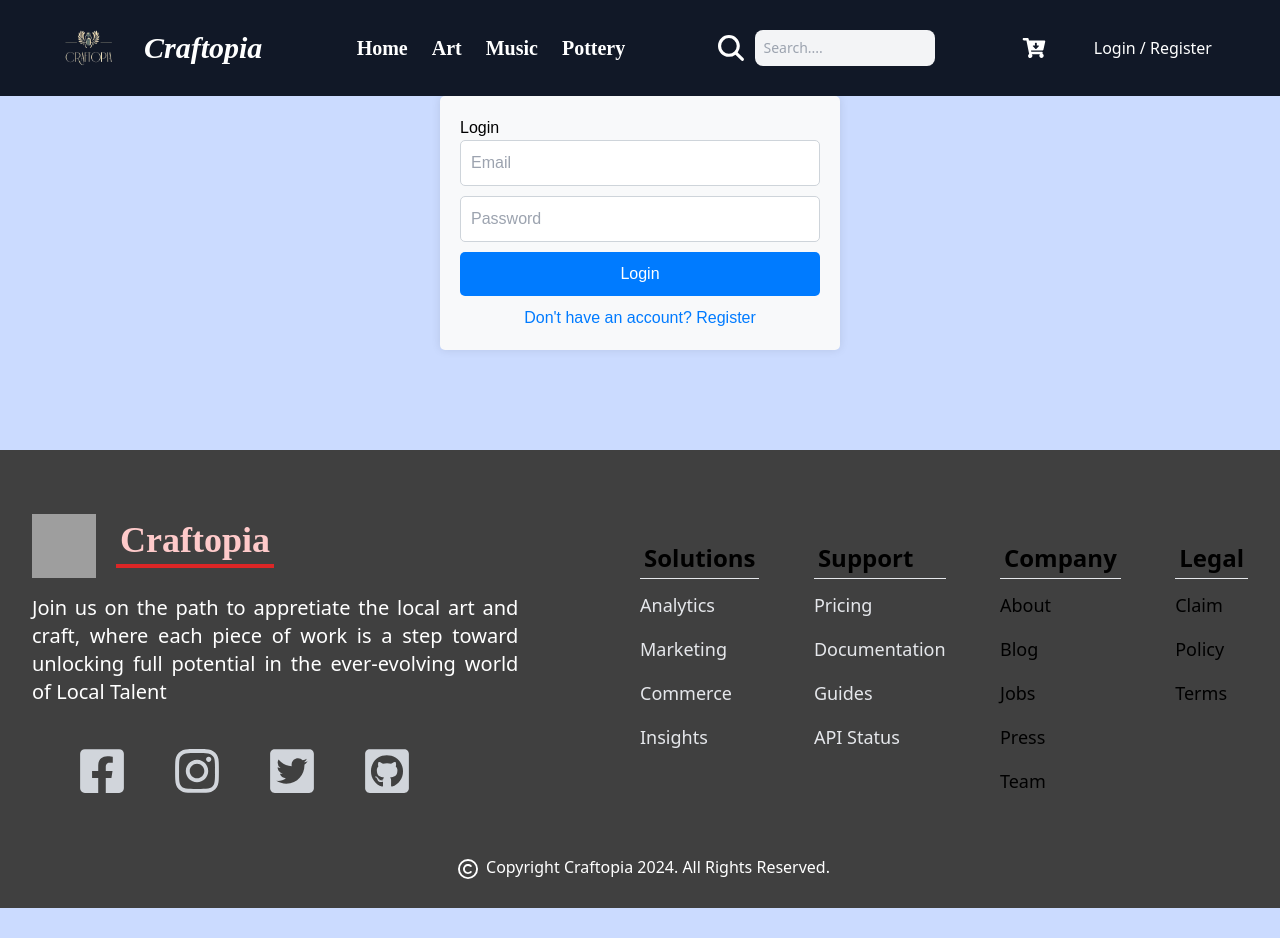
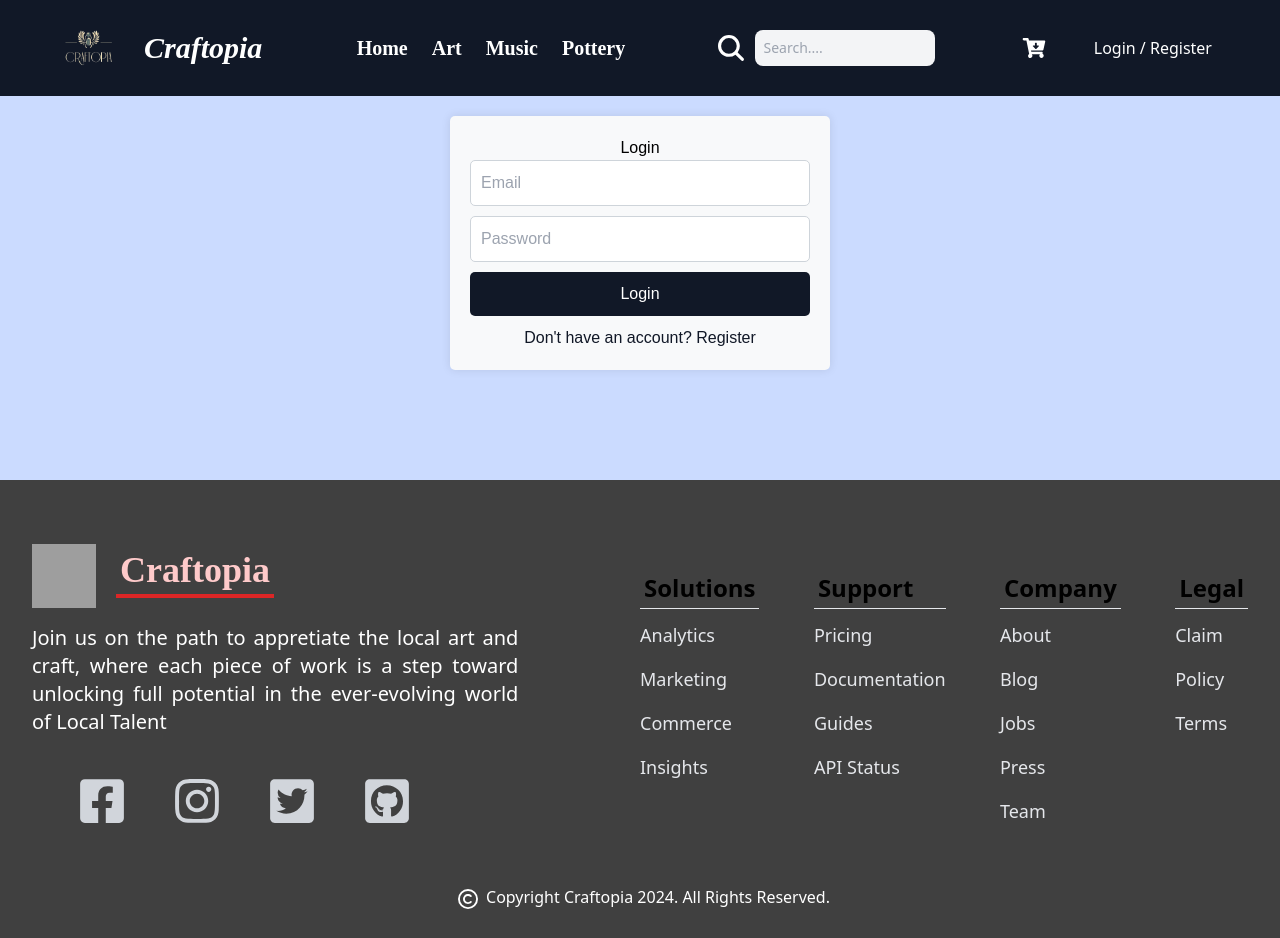
Before and after one commit to Adarsh-Dev-Singh/Craftopia_fs, a React (Create React App) app: page /auth in a window 1280 px wide. Before the commit the page ends 908 px from the top, so only its background shows below. Built offline with nearby package versions, Linux system fonts and the light colour scheme; grey boxes are pictures that could not be loaded.

Commit message:
basic frontend chanes

```diff
--- a/src/Components/Auth.js
+++ b/src/Components/Auth.js
@@ -52,14 +52,14 @@ const Auth = () => {
 
   return (
     <>
-      <div style={{ fontFamily: 'Arial, sans-serif', maxWidth: '400px', margin: '0 auto' }}>
+      <div style={{ fontFamily: 'Arial, sans-serif', maxWidth: '400px', margin: '10px auto' ,padding:'10px',}}>
         <div style={{ background: '#f8f9fa', padding: '20px', borderRadius: '5px', boxShadow: '0 0 10px rgba(0, 0, 0, 0.1)' }}>
-          {isRegisterMode ? <h2>Register</h2> : <h2>Login</h2>}
+          {isRegisterMode ? <h2>Register</h2> : <h2 className='text-center'>Login</h2>}
           {isRegisterMode && <input type="text" name="name" placeholder="Name" onChange={handleInputChange} style={{ width: '100%', padding: '10px', marginBottom: '10px', borderRadius: '5px', border: '1px solid #ced4da' }} />}
           <input type="email" name="email" placeholder="Email" onChange={handleInputChange} style={{ width: '100%', padding: '10px', marginBottom: '10px', borderRadius: '5px', border: '1px solid #ced4da' }} />
           <input type="password" name="password" placeholder="Password" onChange={handleInputChange} style={{ width: '100%', padding: '10px', marginBottom: '10px', borderRadius: '5px', border: '1px solid #ced4da' }} />
-          <button onClick={isRegisterMode ? handleRegister : handleLogin} style={{ width: '100%', padding: '10px', borderRadius: '5px', border: 'none', background: '#007bff', color: '#fff', cursor: 'pointer' }}>{isRegisterMode ? 'Register' : 'Login'}</button>
-          <p onClick={handleToggleMode} style={{ textAlign: 'center', marginTop: '10px', cursor: 'pointer', color: '#007bff' }}>{isRegisterMode ? 'Already have an account? Login' : 'Don\'t have an account? Register'}</p>
+          <button onClick={isRegisterMode ? handleRegister : handleLogin} style={{ width: '100%', padding: '10px', borderRadius: '5px', border: 'none', background: 'rgb(17 24 39)', color: '#fff', cursor: 'pointer' }}>{isRegisterMode ? 'Register' : 'Login'}</button>
+          <p onClick={handleToggleMode} style={{ textAlign: 'center', marginTop: '10px', cursor: 'pointer', color: 'rgb(17 24 39)'  }}>{isRegisterMode ? 'Already have an account? Login' : 'Don\'t have an account? Register'}</p>
         </div>
       </div>
     </>
--- a/src/Components/Footer.js
+++ b/src/Components/Footer.js
@@ -11,7 +11,7 @@ import { FaRegCopyright } from "react-icons/fa6";
 
 const Footer = () => {
   return (
-    <div className="bg-[#404040] py-16 px-8 mt-[100px]">
+    <div className=" bg-[#404040] py-16 px-8 mt-[100px]">
       <div className="grid lg:grid-cols-4 gap-[0px]">
         <div className="lg:col-span-2">
           <a href="/" className="flex items-center gap-5">
@@ -68,11 +68,11 @@ const Footer = () => {
               Company
             </h6>
             <ul>
-              <li className="py-2 text-lg ">About</li>
-              <li className="py-2 text-lg ">Blog</li>
-              <li className="py-2 text-lg ">Jobs</li>
-              <li className="py-2 text-lg ">Press</li>
-              <li className="py-2 text-lg ">Team</li>
+              <li className="py-2 text-lg text-gray-200">About</li>
+              <li className="py-2 text-lg text-gray-200">Blog</li>
+              <li className="py-2 text-lg text-gray-200">Jobs</li>
+              <li className="py-2 text-lg text-gray-200">Press</li>
+              <li className="py-2 text-lg text-gray-200">Team</li>
             </ul>
           </div>
           <div>
@@ -80,9 +80,9 @@ const Footer = () => {
               Legal
             </h6>
             <ul>
-              <li className="py-2 text-lg">Claim</li>
-              <li className="py-2 text-lg">Policy</li>
-              <li className="py-2 text-lg">Terms</li>
+              <li className="py-2 text-lg text-gray-200">Claim</li>
+              <li className="py-2 text-lg text-gray-200">Policy</li>
+              <li className="py-2 text-lg text-gray-200">Terms</li>
             </ul>
           </div>
         </div>
--- a/src/Components/Gallery.js
+++ b/src/Components/Gallery.js
@@ -10,8 +10,8 @@ const Gallery = ({ sli_de }) => {
     slidesToShow: slidetoscroll,
     slidesToScroll: 1,
     autoplay: true,
-    speed: 2000,
-    autoplaySpeed: 2000,
+    speed: 3000,
+    autoplaySpeed: 3000,
     cssEase: "linear"
   };
 
```
